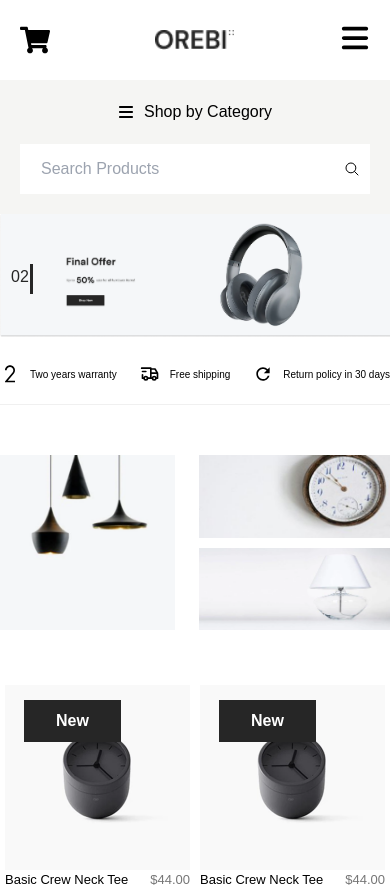
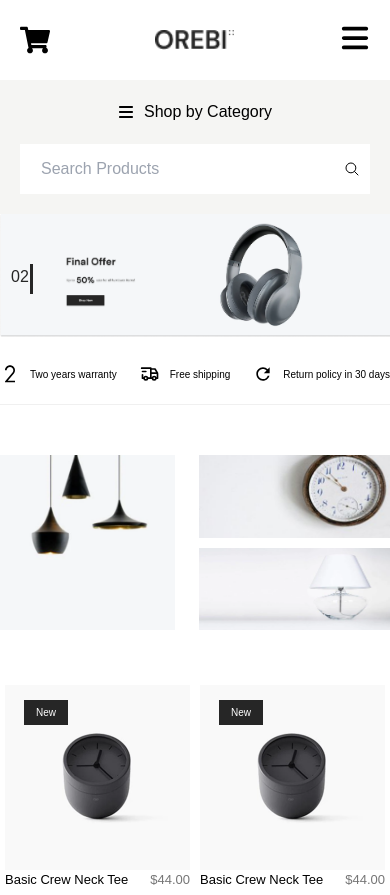
Before and after one commit to alsiam09/E-Commerce, a React (Vite) app: page / in a window 390 px wide. Built offline with nearby package versions, Linux system fonts and the light colour scheme.

Commit message:
first commit

```diff
--- a/src/component/ProdectSlick.jsx
+++ b/src/component/ProdectSlick.jsx
@@ -50,7 +50,7 @@ const ProdectSlick = () => {
  <div className="slider-container">
       <Slider {...settings}>
         <div className=" relative p-[5px] bg-[#fff] Prodect_box">
-            <span className=' absolute top-[20px] left-[24px] py-[9px] px-[32px] bg-[#262626] text-[#fff] text-[16px] font-[700]'>New</span>
+            <span className='text-[10px] py-[5px] px-[12px] absolute top-[20px] left-[24px] md:py-[9px] md:px-[32px] bg-[#262626] text-[#fff] md:text-[16px] md:font-[700]'>New</span>
             <img src={prodectimg} className=' '  alt="" />
             <div className="name flex justify-between">
                 <h2 className="text-[13px] md:text-[20px] w-[70%]" >Basic Crew  Neck Tee</h2>
@@ -58,7 +58,7 @@ const ProdectSlick = () => {
             </div>
         </div>
         <div className=" relative p-[5px] bg-[#fff] Prodect_box">
-            <span className=' absolute top-[20px] left-[24px] py-[9px] px-[32px] bg-[#262626] text-[#fff] text-[16px] font-[700]'>New</span>
+            <span className='text-[10px] py-[5px] px-[12px] absolute top-[20px] left-[24px] md:py-[9px] md:px-[32px] bg-[#262626] text-[#fff] md:text-[16px] md:font-[700]'>New</span>
             <img src={prodectimg} className=' '  alt="" />
             <div className="name flex justify-between">
                 <h2 className="text-[13px] md:text-[20px] w-[70%]" >Basic Crew  Neck Tee</h2>
@@ -66,7 +66,7 @@ const ProdectSlick = () => {
             </div>
         </div>
         <div className=" relative p-[5px] bg-[#fff] Prodect_box">
-            <span className=' absolute top-[20px] left-[24px] py-[9px] px-[32px] bg-[#262626] text-[#fff] text-[16px] font-[700]'>New</span>
+            <span className='text-[10px] py-[5px] px-[12px] absolute top-[20px] left-[24px] md:py-[9px] md:px-[32px] bg-[#262626] text-[#fff] md:text-[16px] md:font-[700]'>New</span>
             <img src={prodectimg} className=' '  alt="" />
             <div className="name flex justify-between">
                 <h2 className="text-[13px] md:text-[20px] w-[70%]" >Basic Crew  Neck Tee</h2>
@@ -74,7 +74,7 @@ const ProdectSlick = () => {
             </div>
         </div>
         <div className=" relative p-[5px] bg-[#fff] Prodect_box">
-            <span className=' absolute top-[20px] left-[24px] py-[9px] px-[32px] bg-[#262626] text-[#fff] text-[16px] font-[700]'>New</span>
+            <span className='text-[10px] py-[5px] px-[12px] absolute top-[20px] left-[24px] md:py-[9px] md:px-[32px] bg-[#262626] text-[#fff] md:text-[16px] md:font-[700]'>New</span>
             <img src={prodectimg} className=' '  alt="" />
             <div className="name flex justify-between">
                 <h2 className="text-[13px] md:text-[20px] w-[70%]" >Basic Crew  Neck Tee</h2>
```
